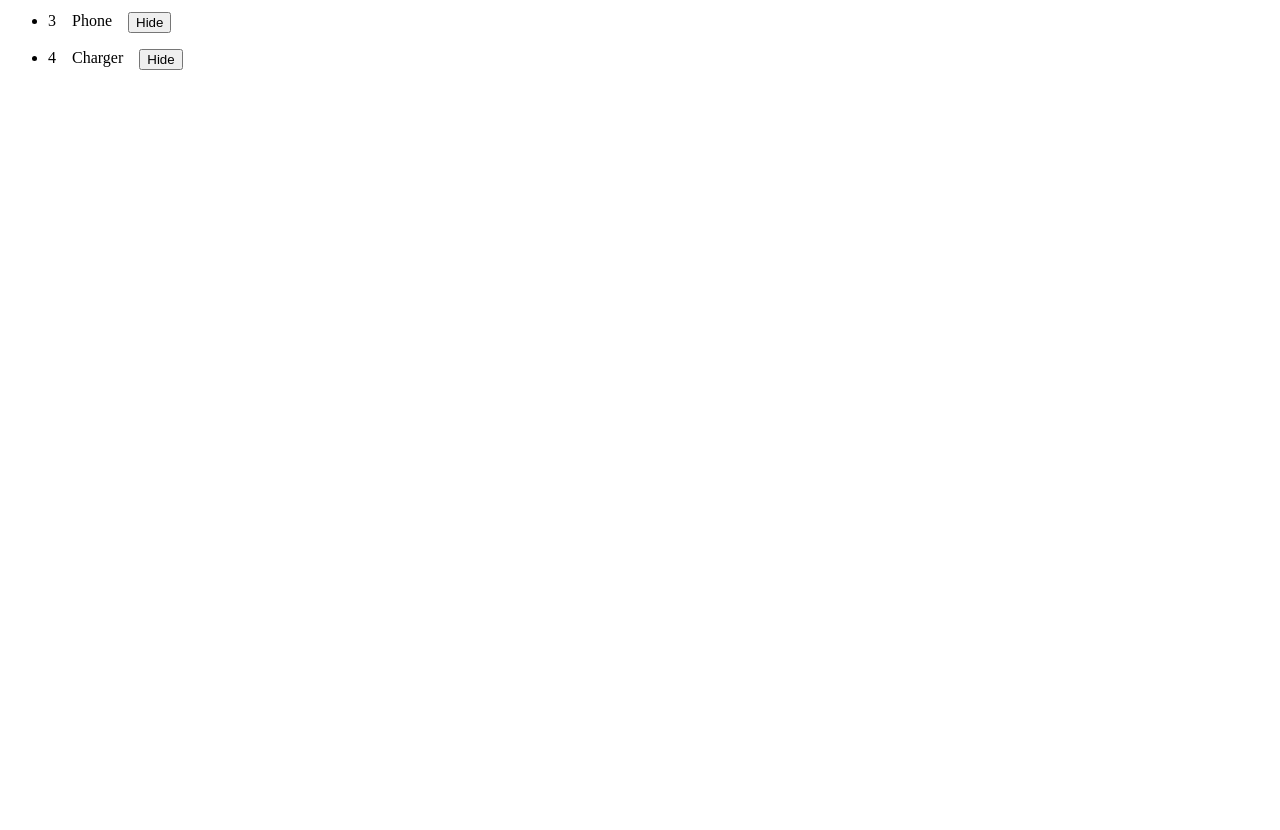
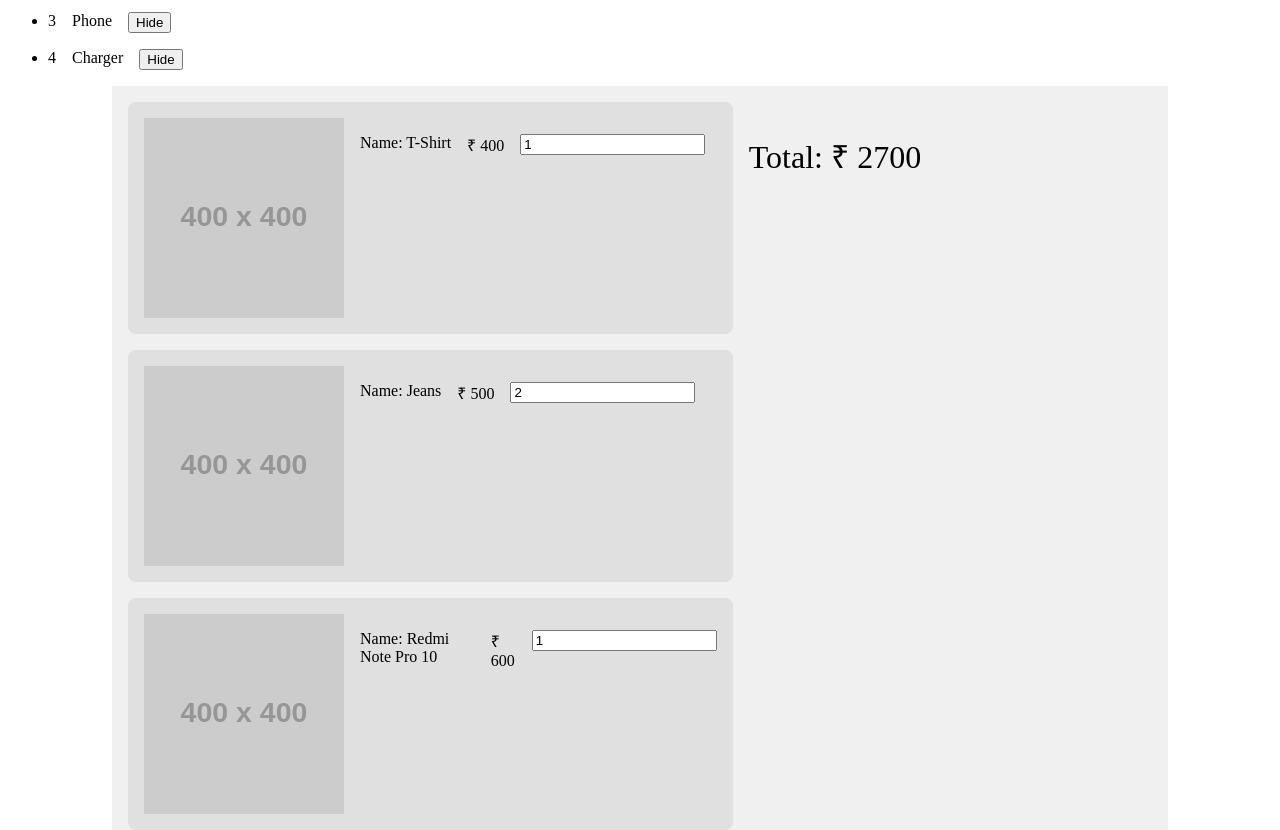
Before and after one commit to imskm/learning-vuejs-fundamentals, a Vue app: page / in a window 1280 px wide. Shown: the part 560-1390 px from the top of the page. Before the commit the page ends 800 px from the top, so only its background shows below. Built offline with nearby package versions, Linux system fonts and the light colour scheme.

Commit message:
component event: Emit eveent from child ProductCard componsnet

```diff
--- a/src/App.vue
+++ b/src/App.vue
@@ -6,6 +6,7 @@ import AppButton from "@/AppButton.vue";
 import ProductList from "@/ProductList.vue";
 import ProductList2 from "@/ProductList2.vue";
 import Box from "@/Box.vue";
+import ProductPage from "@/ProductPage.vue";
 
 const myColor = "red";
 
@@ -45,4 +46,8 @@ const products2 = ref([
   <br>
 
   <ProductList2 :products="products2" />
+
+
+  <ProductPage />
+
 </template>
--- /dev/null
+++ b/src/ProductCard.vue
@@ -0,0 +1,33 @@
+<script setup>
+import { defineProps, defineEmits } from 'vue';
+
+const props = defineProps({
+	product: {
+		type: Object,
+		required: true,
+	},
+});
+
+const emit = defineEmits([
+	'onQtyChanged',
+]);
+
+const changeQuantity = () => {
+	// console.log(event.target.value);
+	emit('onQtyChanged', props.product, event.target.value);
+}
+
+// product = { id: 1, name: "T-Shirt", price: 400.00, qty: 1, image_url: 'https://placehold.co/400x400.png?text=T-Shirt'},
+</script>
+<template>
+	<div class="product">
+		<img :src="product.image_url" :alt="product.name">
+		<p>Name: {{ product.name }}</p>
+		<p>&#x20B9; {{ product.price }}</p>
+		<p>
+			<!-- <button>-</button> -->
+			<input @input="changeQuantity" type="number" :value="product.qty" min="1">
+			<!-- <button>+</button> -->
+		</p>
+	</div>
+</template>
--- /dev/null
+++ b/src/ProductPage.vue
@@ -0,0 +1,79 @@
+<script setup>
+import { ref, onMounted } from 'vue';
+
+import ProductCard from '@/ProductCard.vue';
+
+const products = ref([
+	{ id: 1, name: "T-Shirt", price: 400.00, qty: 1, image_url: 'https://placehold.co/400x400.png?text=T-Shirt' },
+	{ id: 2, name: "Jeans", price: 500.00, qty: 2, image_url: 'https://placehold.co/400x400.png?text=Jeans'},
+	{ id: 3, name: "Redmi Note Pro 10", price: 600.00, qty: 1, image_url: 'https://placehold.co/400x400.png?text=Redmi Note Pro 10'},
+	{ id: 4, name: "Apple", price: 700.00, qty: 1, image_url: 'https://placehold.co/400x400.png?text=Apple'},
+]);
+
+const total = ref(0.00);
+
+const calculateTotal = () => {
+	total.value = 0.0;
+	for (let i = 0; i < products.value.length; ++i) {
+		const product = products.value[i];
+		const productPrice = product.price * product.qty;
+
+		total.value = total.value + productPrice;
+	}
+}
+
+const reCalculateTotal = (product, qty) => {
+	product.qty = qty;
+	calculateTotal();
+}
+
+onMounted(() => {
+	calculateTotal();
+});
+
+
+</script>
+<template>
+	<div id="container">
+
+		<div class="product-list">
+
+			<template v-for="p in products">
+				<ProductCard :product="p" @on-qty-changed="reCalculateTotal" />
+			</template>
+
+		</div>
+
+		<div class="order-summary">
+			<p>Total: &#x20B9; {{ total }}</p>
+		</div>
+	</div>
+</template>
+
+<style>
+#container {
+	display: flex;
+	gap: 16px;
+	max-width: 1024px;
+	margin: 0 auto;
+	background-color: #F0F0F0;
+	padding: 16px;
+
+	.product-list {
+		flex-basis: 60%;
+		.product {
+			background-color: #E0E0E0;
+			border-radius: 8px;
+			padding: 16px;
+			margin-bottom: 16px;
+			img {
+				width: 200px;
+			}
+		}
+	}
+	.order-summary {
+		flex-basis: 40%;
+		font-size: 32px;
+	}
+}
+</style>
```
